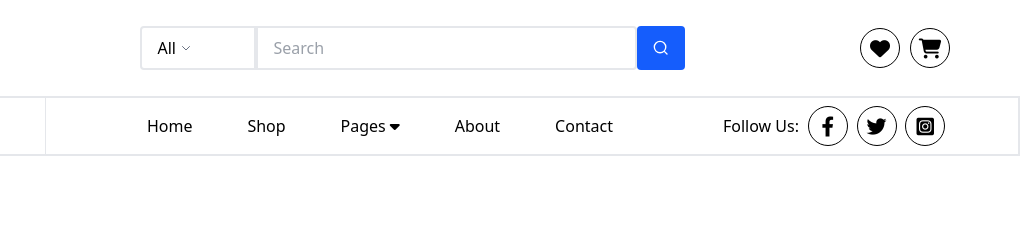
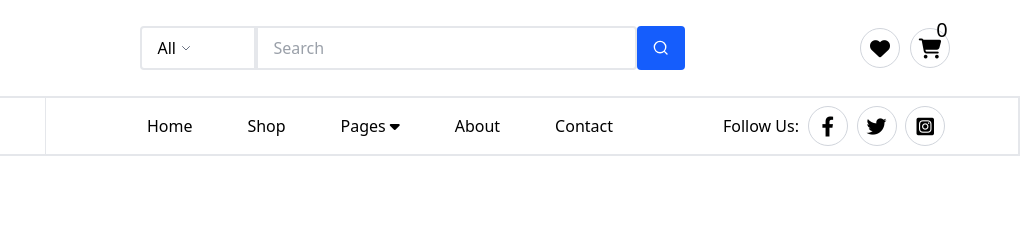
Before and after one commit to pratikshsaini/E-Commerce-App, a website: page cart.html in a window 1280 px wide. Shown: the top 234 px of the page, 260-1280 px from the left. Drawn offline with Linux system fonts and the light colour scheme.

Commit message:
Icons updated

```diff
--- a/cart.html
+++ b/cart.html
@@ -19,8 +19,7 @@
 
           <div class="nav-search w-[545px] flex">
             <div class="relative border-2 border-gray-200 rounded-l">
-              <button
-                class="w-28 flex items-center px-4 py-2 font-medium">
+              <button class="w-28 flex items-center px-4 py-2 font-medium">
                 All
                 <svg
                   class="ml-1 w-3 h-3 text-gray-500"
@@ -59,13 +58,14 @@
 
           <div class="nav-wish-cart w-24 gap-2.5 flex">
             <div
-              class="div rounded-[50%] border w-10 h-10 flex justify-center items-center hover:bg-blue-500 hover:text-white">
+              class="div rounded-[50%] border border-gray-300 w-10 h-10 flex justify-center items-center hover:bg-blue-500 hover:text-white">
               <i class="fa-solid fa-heart fa-lg"></i>
             </div>
             <a href="cart.html">
-              <div
-                class="div rounded-[50%] border w-10 h-10 flex justify-center items-center hover:bg-blue-500 hover:text-white">
+               <div
+                class="div rounded-[50%] border border-gray-300 w-10 h-10 flex justify-center items-center hover:bg-blue-500 hover:text-white">
                 <i class="fa-solid fa-cart-shopping fa-lg"></i>
+              <span id="cart-count" class="absolute mb-9 ml-6 text-xl">0</span>
               </div>
             </a>
           </div>
@@ -98,11 +98,11 @@
                 <i class="fa-solid fa-caret-down"></i>
               </li>
               <li class="flex items-center gap-1">
-                 <a href="" class="font-medium"><span>About</span></a>
+                <a href="" class="font-medium"><span>About</span></a>
                 <!-- <i class="fa-solid fa-caret-down"></i> -->
               </li>
               <li class="flex items-center gap-1">
-                 <a href="" class="font-medium"><span>Contact</span></a>
+                <a href="" class="font-medium"><span>Contact</span></a>
                 <!-- <i class="fa-solid fa-caret-down"></i> -->
               </li>
             </ul>
@@ -112,15 +112,15 @@
             class="nav-media-links w-60 h-full flex justify-evenly items-center">
             <h5 class="font-medium">Follow Us:</h5>
             <div
-              class="div rounded-[50%] border w-10 h-10 flex justify-center items-center hover:bg-blue-500 hover:text-white">
+              class="div rounded-[50%] border border-gray-300 w-10 h-10 flex justify-center items-center hover:bg-blue-500 hover:text-white">
               <i class="fa-brands fa-facebook-f fa-lg"></i>
             </div>
             <div
-              class="div rounded-[50%] border w-10 h-10 flex justify-center items-center hover:bg-blue-500 hover:text-white">
+              class="div rounded-[50%] border border-gray-300 w-10 h-10 flex justify-center items-center hover:bg-blue-500 hover:text-white">
               <i class="fa-brands fa-twitter fa-lg"></i>
             </div>
             <div
-              class="div rounded-[50%] border w-10 h-10 flex justify-center items-center hover:bg-blue-500 hover:text-white">
+              class="div rounded-[50%] border border-gray-300 w-10 h-10 flex justify-center items-center hover:bg-blue-500 hover:text-white">
               <i class="fa-brands fa-square-instagram fa-lg"></i>
             </div>
           </div>
--- a/script.js
+++ b/script.js
@@ -9,7 +9,6 @@ const loginForm = document.getElementById("login-form");
 const messagePara = document.getElementById("login-message");
 
 if (loginForm) {
-
   loginForm.addEventListener("submit", function (e) {
     e.preventDefault();
 
@@ -130,10 +129,8 @@ function loadProduct(productlist) {
 }
 
 if (productLoader) {
-
   loadProduct(product);
 }
-
 
 document.querySelectorAll(".addCart").forEach((btn) => {
   btn.addEventListener("click", function handleAddCart(e) {
@@ -180,3 +177,14 @@ function displayCartItem() {
 if (cartContainer) {
   displayCartItem();
 }
+
+// cart count.........................................................................
+
+let count = 0;
+const cartCount = document.getElementById("cart-count");
+const cartElement = document.querySelectorAll(".addCart");
+
+cartElement.addEventListener("click", () => {
+  count++;
+  cartCount.textContent = count;
+});
```
Also changed, not shown: checkout.html (+10 -10 lines), home.html (+10 -10 lines), product-detail.html (+10 -10 lines), product-grid.html (+7 -6 lines), wishlist.html (+10 -10 lines), output.css. Lines whose indentation alone changed are shown as unchanged.
